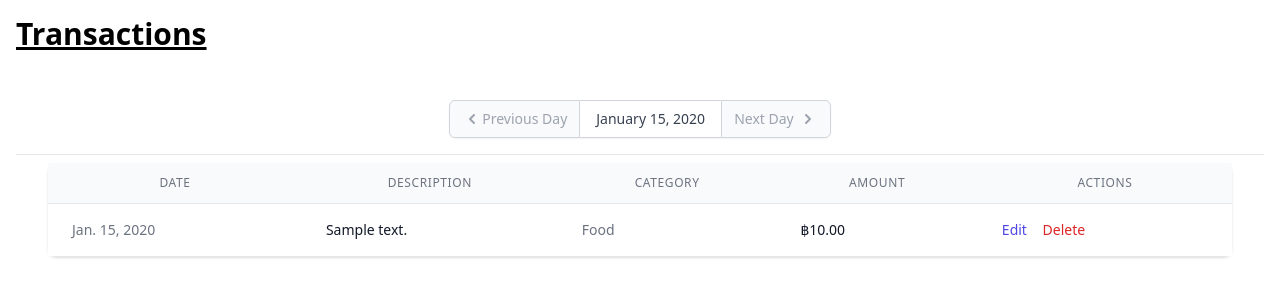
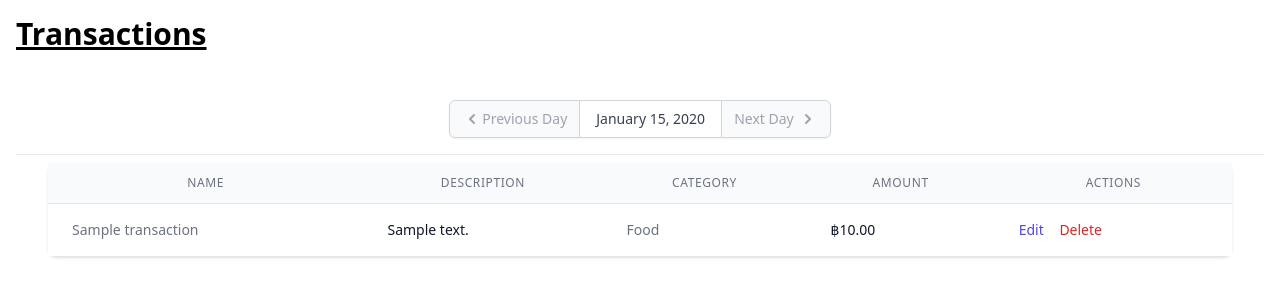
Before and after one commit to TharHtet236401/buzzkill, a Django app: page / in a window 1280 px wide. Shown: the part 64-364 px from the top of the page. Run offline with Django 5.2, Linux system fonts and the light colour scheme; tables that the repository leaves empty hold one stand-in row (values such as "Sample post"); some libraries are stand-ins or nearby versions.

Commit message:
Update transaction table to replace 'Date' header with 'Name' for improved clarity in transaction data representation.

```diff
--- a/transactions/templates/transactions/partials/transaction-table.html
+++ b/transactions/templates/transactions/partials/transaction-table.html
@@ -47,7 +47,7 @@
         <table class="min-w-full">
           <thead class="bg-gray-50">
             <tr>
-              <th class="px-6 py-3 border-b border-gray-200 text-xs leading-4 font-medium text-gray-500 uppercase tracking-wider">Date</th>
+              <th class="px-6 py-3 border-b border-gray-200 text-xs leading-4 font-medium text-gray-500 uppercase tracking-wider">Name</th>
               <th class="px-6 py-3 border-b border-gray-200 text-xs leading-4 font-medium text-gray-500 uppercase tracking-wider">Description</th>
               <th class="px-6 py-3 border-b border-gray-200 text-xs leading-4 font-medium text-gray-500 uppercase tracking-wider">Category</th>
               <th class="px-6 py-3 border-b border-gray-200 text-xs leading-4 font-medium text-gray-500 uppercase tracking-wider">Amount</th>
@@ -57,7 +57,7 @@
           <tbody class="bg-white divide-y divide-gray-200">
             {% for transaction in page_obj %}
             <tr>
-              <td class="px-6 py-4 whitespace-nowrap text-sm text-gray-500">{{ transaction.date }}</td>
+              <td class="px-6 py-4 whitespace-nowrap text-sm text-gray-500">{{ transaction.name }}</td>
               <td class="px-6 py-4 whitespace-nowrap text-sm text-gray-900">{{ transaction.description }}</td>
               <td class="px-6 py-4 whitespace-nowrap text-sm text-gray-500">{{ transaction.category }}</td>
               <td class="px-6 py-4 whitespace-nowrap text-sm text-gray-900">฿{{ transaction.amount }}</td>
```
